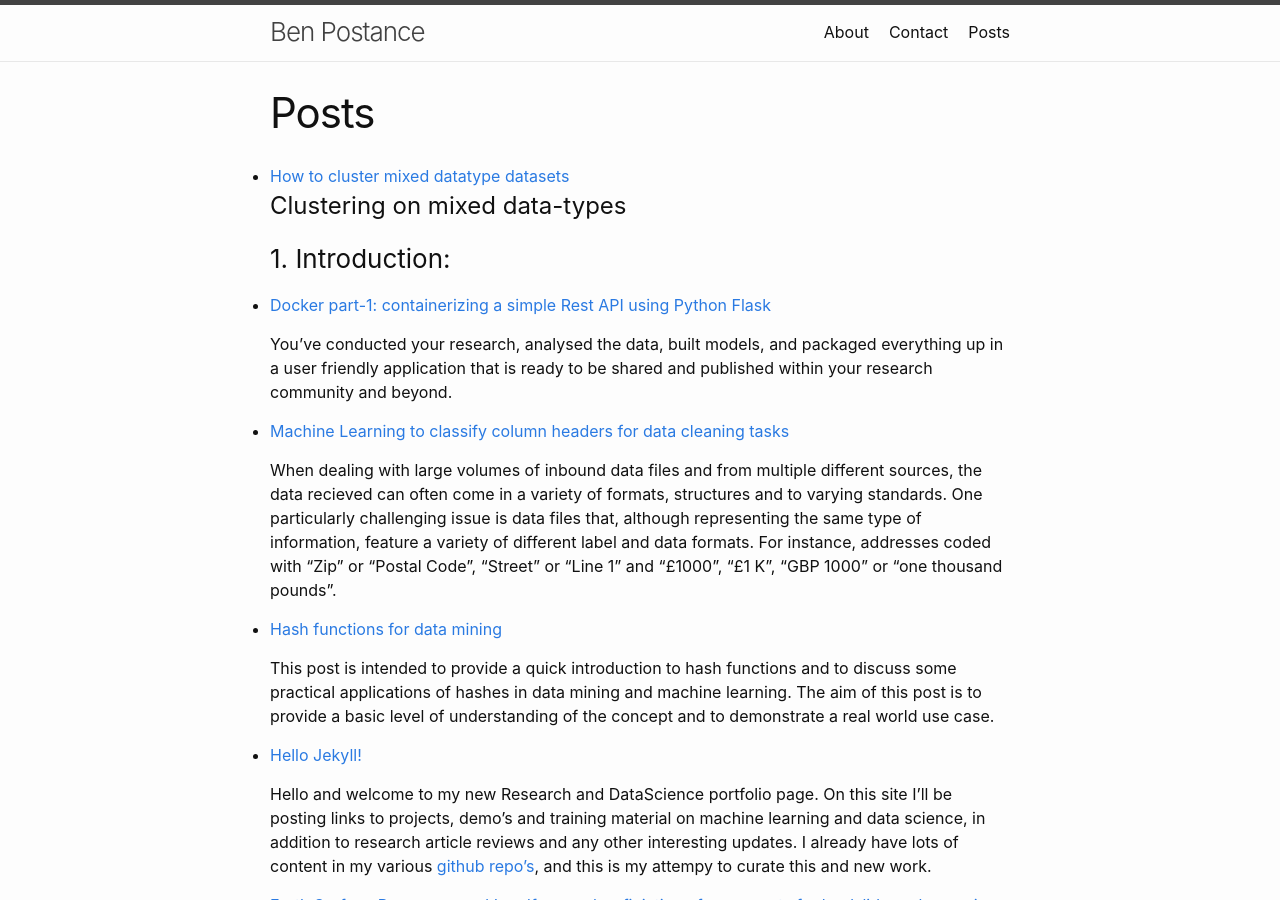
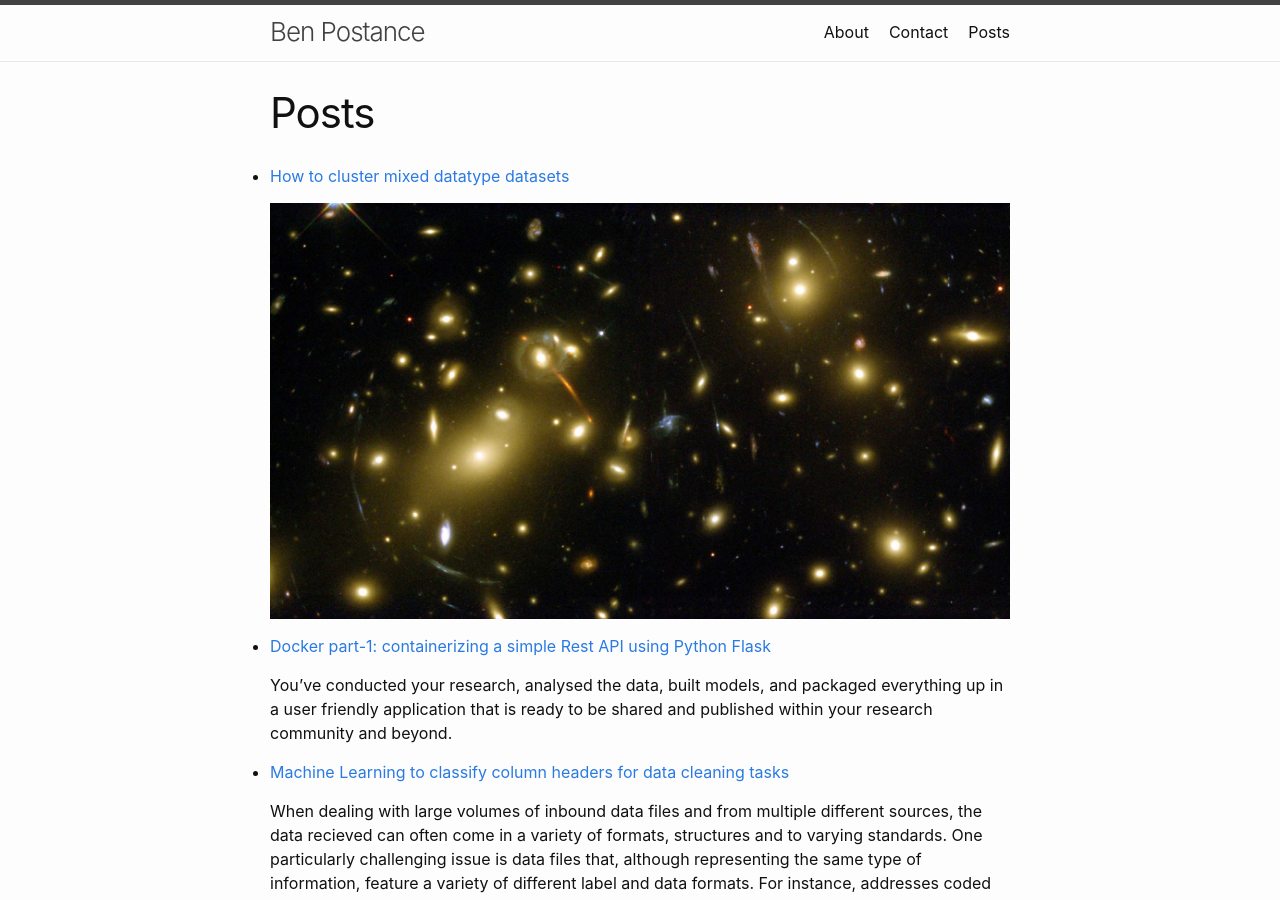
Before and after one commit to bpostance/bpostance.github.io, a Jekyll site: the page built from posts.md, in a window 1280 px wide and 900 px high. Built offline with Jekyll 4.4.1, drawn with Linux system fonts in a browser that asks for light colours.

Commit message:
Update: heading

```diff
--- a/_posts/2020-02-20-clustering-mixed-type-data.md
+++ b/_posts/2020-02-20-clustering-mixed-type-data.md
@@ -6,18 +6,12 @@
 categories: [tutorial]
 tags: [clustering,data-mining,dimension-reduction,decomposition]
 ---
-
-# Clustering on mixed data-types
-### 1. Introduction:
-
-This article focusses on theory, method and practical application of clustering of datasets with mixed datatypes. Many real world datasets include combinations of numerical, ordinal (e.g. small, medium, large), and nomial (e.g. France, China, India) data features. Whereas many popular clustering algorithms such as Kmeans are suitable only for either numerical or categorical datatypes independantly. Sklearn provides and excellent [introduction to clustering](https://scikit-learn.org/stable/modules/clustering.html#clustering) methods. Lets begin.
-
-Cluster analysis (clustering) is the task of assigning sets of objects within a population in such a way that objects in the same group (cluster) are more similar to one another than to those in other clusters. Clustering is a form of unsupervised learning as the number, size and distribution of clusters is unknown a priori.
-
-Clustering can be applied to a variety of different problems and domains including: customer segmentation for retail sales and marketing, identifying higher or lower risk groups within [insurance portfolios](https://www.casact.org/pubs/dpp/dpp08/08dpp170.pdf), to finding [storm systems on Jupyter](https://astronomycommunity.nature.com/users/253561-ingo-waldmann/posts/48323-deep-learning-saturn), and even [galaxies far far away](https://arxiv.org/abs/1404.3097).
-
 ![png]({{ "/assets/images/2020-02-20-clustering-fig1.png" }})
 
+***Introduction***
+This article focusses on theory, method and practical application of clustering of datasets with mixed datatypes. Many real world datasets include combinations of numerical, ordinal (e.g. small, medium, large), and nomial (e.g. France, China, India) data features. Whereas many popular clustering algorithms such as Kmeans are suitable only for either numerical or categorical datatypes independantly. Sklearn provides and excellent [introduction to clustering](https://scikit-learn.org/stable/modules/clustering.html#clustering) methods. Lets begin.
+Cluster analysis (clustering) is the task of assigning sets of objects within a population in such a way that objects in the same group (cluster) are more similar to one another than to those in other clusters. Clustering is a form of unsupervised learning as the number, size and distribution of clusters is unknown a priori.
+Clustering can be applied to a variety of different problems and domains including: customer segmentation for retail sales and marketing, identifying higher or lower risk groups within [insurance portfolios](https://www.casact.org/pubs/dpp/dpp08/08dpp170.pdf), to finding [storm systems on Jupyter](https://astronomycommunity.nature.com/users/253561-ingo-waldmann/posts/48323-deep-learning-saturn), and even [galaxies far far away](https://arxiv.org/abs/1404.3097).
 
 ***Aim:***
 *To define a strategy and method to cluster large datasets containing a variety of dataype's*
```
